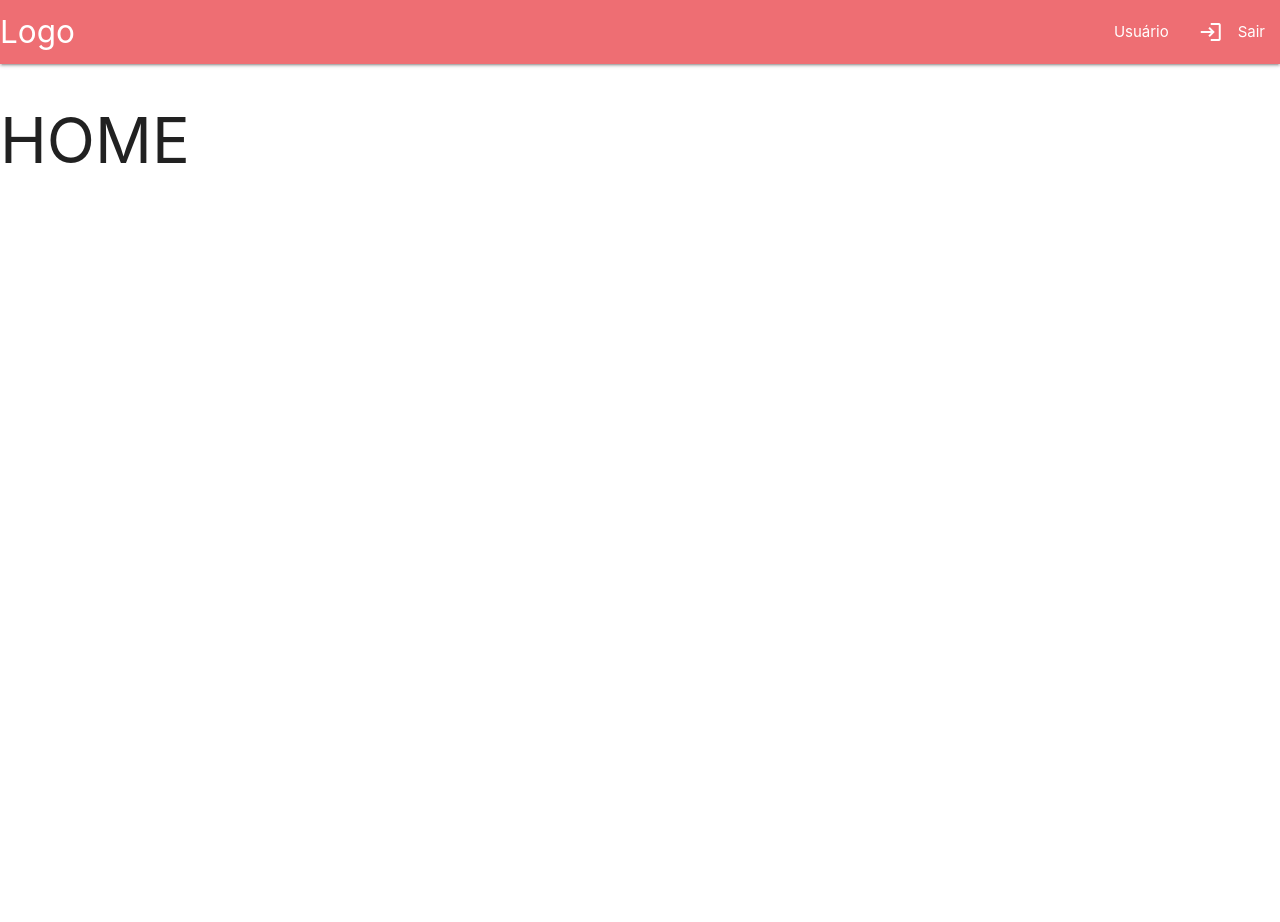
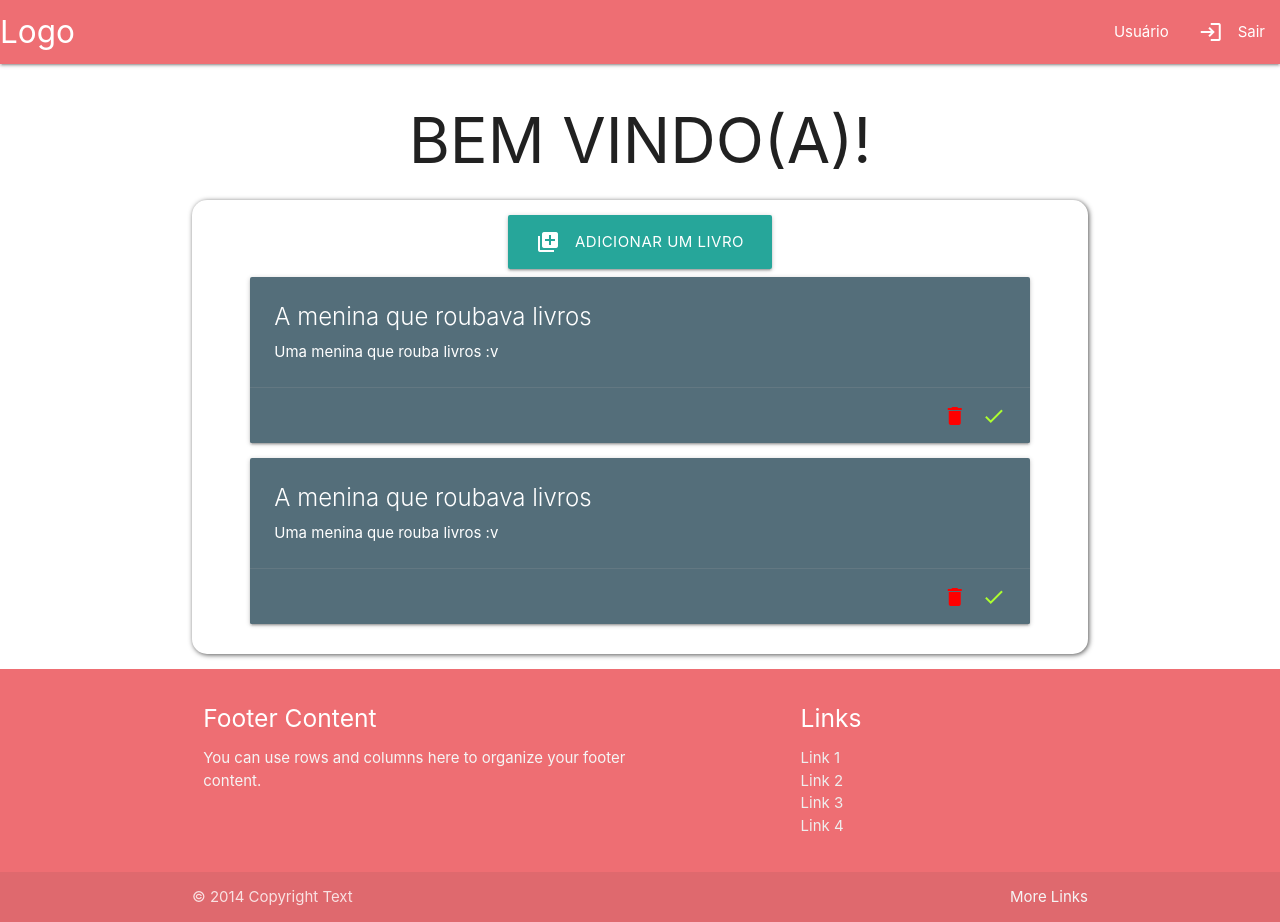
Before and after one commit to d0uguit0s/projeto_biblioteca, a React (Create React App) app in the folder web/: page /home in a window 1280 px wide. Before the commit the page ends 800 px from the top, so only its background shows below. Built offline with nearby package versions, Linux system fonts and the light colour scheme.

Commit message:
Base da tela home

```diff
--- /dev/null
+++ b/web/src/components/Card/index.jsx
@@ -0,0 +1,27 @@
+import React from 'react';
+import './style.css';
+
+// import { Container } from './styles';
+
+function Card({ title, text }) {
+	return (
+		<div className='col s12 m6'>
+			<div className='card blue-grey darken-1'>
+				<div className='card-content white-text'>
+					<span className='card-title'>{title}</span>
+					<p>{text}</p>
+				</div>
+				<div className='card-action'>
+					<a href='#'>
+						<i className='material-icons right btn_done'>done</i>
+					</a>
+					<a href='#'>
+						<i className='material-icons right btn_delete'>delete</i>
+					</a>
+				</div>
+			</div>
+		</div>
+	);
+}
+
+export default Card;
--- /dev/null
+++ b/web/src/components/Card/style.css
@@ -0,0 +1,7 @@
+.btn_done{
+	color: greenyellow;
+}
+
+.btn_delete{
+	color: red;
+}
--- /dev/null
+++ b/web/src/components/Footer.jsx
@@ -0,0 +1,58 @@
+import React from 'react';
+
+// import { Container } from './styles';
+
+function Footer() {
+	return (
+		<>
+			<footer className='page-footer'>
+				<div className='container'>
+					<div className='row'>
+						<div className='col l6 s12'>
+							<h5 className='white-text'>Footer Content</h5>
+							<p className='grey-text text-lighten-4'>
+								You can use rows and columns here to organize your
+								footer content.
+							</p>
+						</div>
+						<div className='col l4 offset-l2 s12'>
+							<h5 className='white-text'>Links</h5>
+							<ul>
+								<li>
+									<a className='grey-text text-lighten-3' href='#!'>
+										Link 1
+									</a>
+								</li>
+								<li>
+									<a className='grey-text text-lighten-3' href='#!'>
+										Link 2
+									</a>
+								</li>
+								<li>
+									<a className='grey-text text-lighten-3' href='#!'>
+										Link 3
+									</a>
+								</li>
+								<li>
+									<a className='grey-text text-lighten-3' href='#!'>
+										Link 4
+									</a>
+								</li>
+							</ul>
+						</div>
+					</div>
+				</div>
+				<div className='footer-copyright'>
+					<div className='container'>
+						© 2014 Copyright Text
+						<a className='grey-text text-lighten-4 right' href='#!'>
+							More Links
+						</a>
+					</div>
+				</div>
+			</footer>
+		</>
+	);
+}
+
+export default Footer;
--- /dev/null
+++ b/web/src/components/ModalAddBook/index.jsx
@@ -0,0 +1,65 @@
+import React, { useState } from 'react';
+import './style.css';
+
+// import { Container } from './styles';
+
+function ModalAddBook() {
+	const [show, setShow] = useState('modal hide');
+	const [fieldTitle, setFieldTitle] = useState('');
+	console.log(show);
+
+	return (
+		<>
+			<a
+				className='waves-effect waves-light btn-large'
+				onClick={() => setShow('modal show')}
+				onKeyPress={() => setShow('modal show')}
+			>
+				<i className='material-icons left'>library_add</i>adicionar um livro
+			</a>
+
+			<div id='modal1' className={show}>
+				<div className='modal-content'>
+					<h4>Insira as informações do livro</h4>
+					<div className='row'>
+						<div className='input-field col s12'>
+							<i className='material-icons prefix'>book</i>
+							<input
+								id='title'
+								type='text'
+								className='validate'
+								value={fieldTitle}
+								onChange={e => setFieldTitle(e.target.value)}
+							/>
+							<label htmlFor='title'>Title</label>
+						</div>
+					</div>
+					<div className='row'>
+						<div className='input-field col s12'>
+							<i className='material-icons prefix'>message</i>
+							<textarea
+								id='textarea1'
+								className='materialize-textarea'
+							/>
+							<label htmlFor='textarea1'>Textarea</label>
+						</div>
+					</div>
+				</div>
+				<div className='modal-footer'>
+					<a
+						className='modal-close waves-effect waves-green btn-flat'
+						onClick={() => setShow('modal hide')}
+						onKeyPress={() => setShow('modal hide')}
+					>
+						Cancelar
+					</a>
+					<a className='modal-close waves-effect waves-green btn-flat'>
+						Adicionar
+					</a>
+				</div>
+			</div>
+		</>
+	);
+}
+
+export default ModalAddBook;
--- /dev/null
+++ b/web/src/components/ModalAddBook/style.css
@@ -0,0 +1,10 @@
+.modal{
+	z-index: 99;
+}
+.hide{
+	display: none;
+}
+
+.show{
+	display: block;
+}
--- a/web/src/pages/Home/index.jsx
+++ b/web/src/pages/Home/index.jsx
@@ -1,5 +1,9 @@
 import React from 'react';
+import Card from '../../components/Card/index';
+import Footer from '../../components/Footer';
+import ModalAddBook from '../../components/ModalAddBook/index';
 import NavBar from '../../components/NavBar';
+import './style.css';
 
 // import { Container } from './styles';
 
@@ -7,7 +11,25 @@ function Home() {
 	return (
 		<>
 			<NavBar />
-			<h1>HOME</h1>
+			<div className='titleArea'>
+				<h1>BEM VINDO(A)!</h1>
+			</div>
+			<div className='containerContent'>
+				<div className='box-content'>
+					<ModalAddBook />
+					<div className='cardArea'>
+						<Card
+							title='A menina que roubava livros'
+							text='Uma menina que rouba livros :v'
+						/>
+						<Card
+							title='A menina que roubava livros'
+							text='Uma menina que rouba livros :v'
+						/>
+					</div>
+				</div>
+			</div>
+			<Footer />
 		</>
 	);
 }
--- /dev/null
+++ b/web/src/pages/Home/style.css
@@ -0,0 +1,35 @@
+.titleArea{
+	display: flex;
+	flex-direction: column;
+	/* justify-content: center; */
+	align-items: center;
+}
+
+.containerContent{
+	width: 100%;
+
+	display: flex;
+	flex-direction: column;
+	justify-content: flex-start;
+	align-items: center;
+
+	margin-bottom: 15px;
+}
+
+.box-content{
+	width: 70%;
+
+	display: flex;
+	flex-direction: column;
+	justify-content: flex-start;
+	align-items: center;
+
+	box-shadow: 1px 1px 5px #555;
+	border-radius: 15px;
+
+	padding: 15px;
+}
+
+.cardArea{
+	width: 90%;
+}
```
Also changed, not shown: web/.eslintrc.json, web/src/pages/Home/style.jsx (deleted), 2 other files (tests, documents, lock files or other folders).
